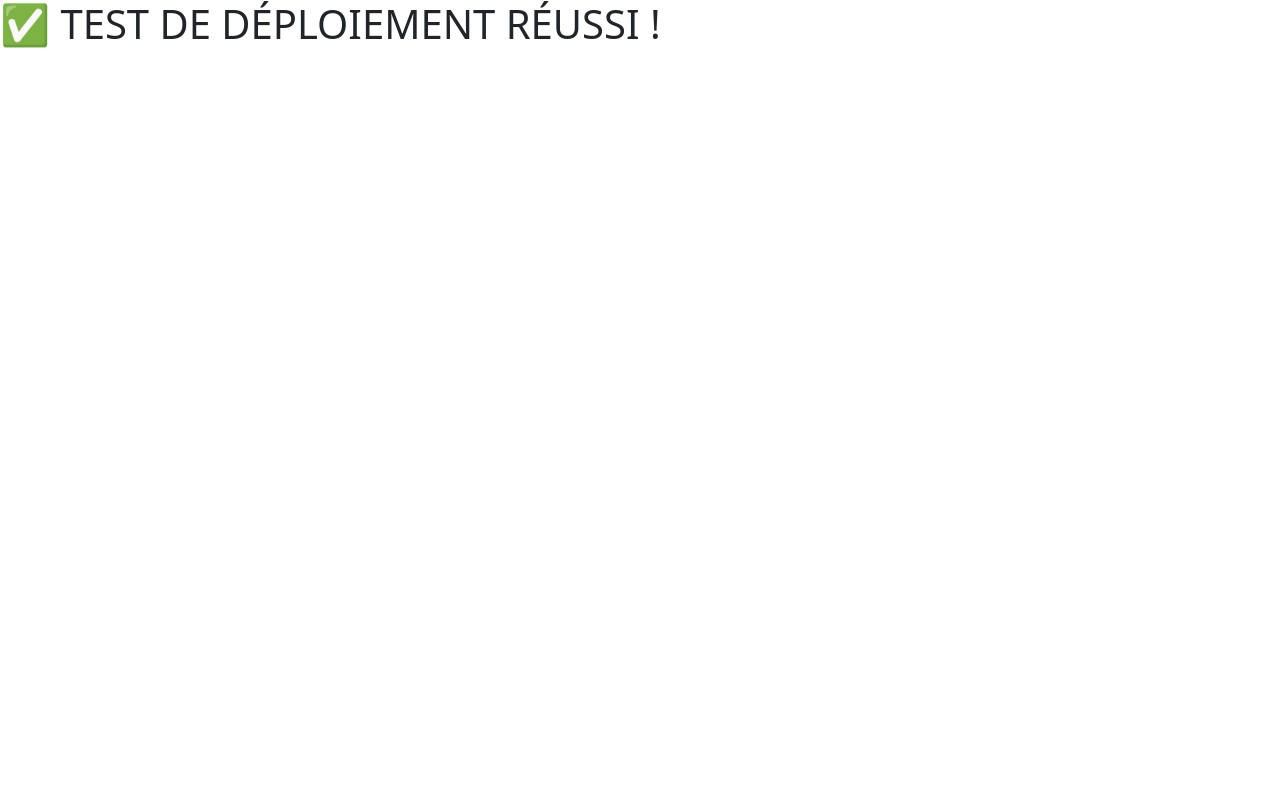
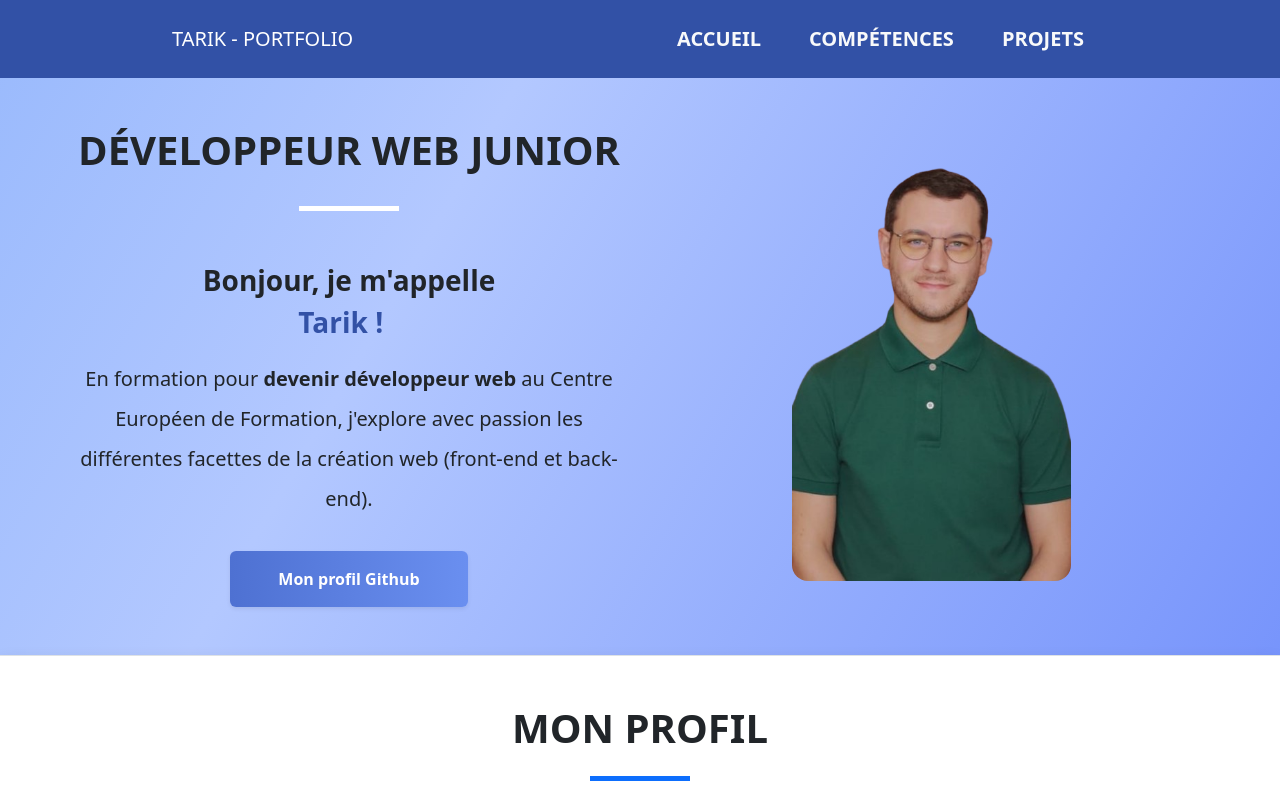
Before and after one commit to tarik-benabbou-mac-veigh/mon-portfolio, a React (Vite) app: page / in a window 1280 px wide. Shown: the top 800 px of the page. Built offline with nearby package versions, Linux system fonts and the light colour scheme.

Commit message:
Code original ajouté de nouveau dans App.jsx pour vérification

```diff
--- a/src/App.jsx
+++ b/src/App.jsx
@@ -1,45 +1,20 @@
-// Fichier: src/App.jsx (TEMPORAIRE)
-
 import 'bootstrap/dist/css/bootstrap.min.css';
 import { Routes, Route, Link } from 'react-router-dom';
-// ... autres imports commentés
+import Home from './pages/home';
+import Competences from './pages/Competences';
+import Projects from './pages/Projects';
 
 function App() {
   return (
     <>
       <div>
-        <h1>✅ TEST DE DÉPLOIEMENT RÉUSSI !</h1>
-        {/* <Routes>
+        <Routes>
           <Route path='/' element={<Home/>}></Route>
           <Route path='/competences' element={<Competences/>}></Route>
           <Route path='/projects' element={<Projects/>}></Route>
-        </Routes> */}
+        </Routes>
       </div>
     </>
   )
 }
 export default App
-
-
-
-
-// import 'bootstrap/dist/css/bootstrap.min.css';
-// import { Routes, Route, Link } from 'react-router-dom';
-// import Home from './pages/home';
-// import Competences from './pages/Competences';
-// import Projects from './pages/Projects';
-
-// function App() {
-//   return (
-//     <>
-//       <div>
-//         <Routes>
-//           <Route path='/' element={<Home/>}></Route>
-//           <Route path='/competences' element={<Competences/>}></Route>
-//           <Route path='/projects' element={<Projects/>}></Route>
-//         </Routes>
-//       </div>
-//     </>
-//   )
-// }
-// export default App
```
